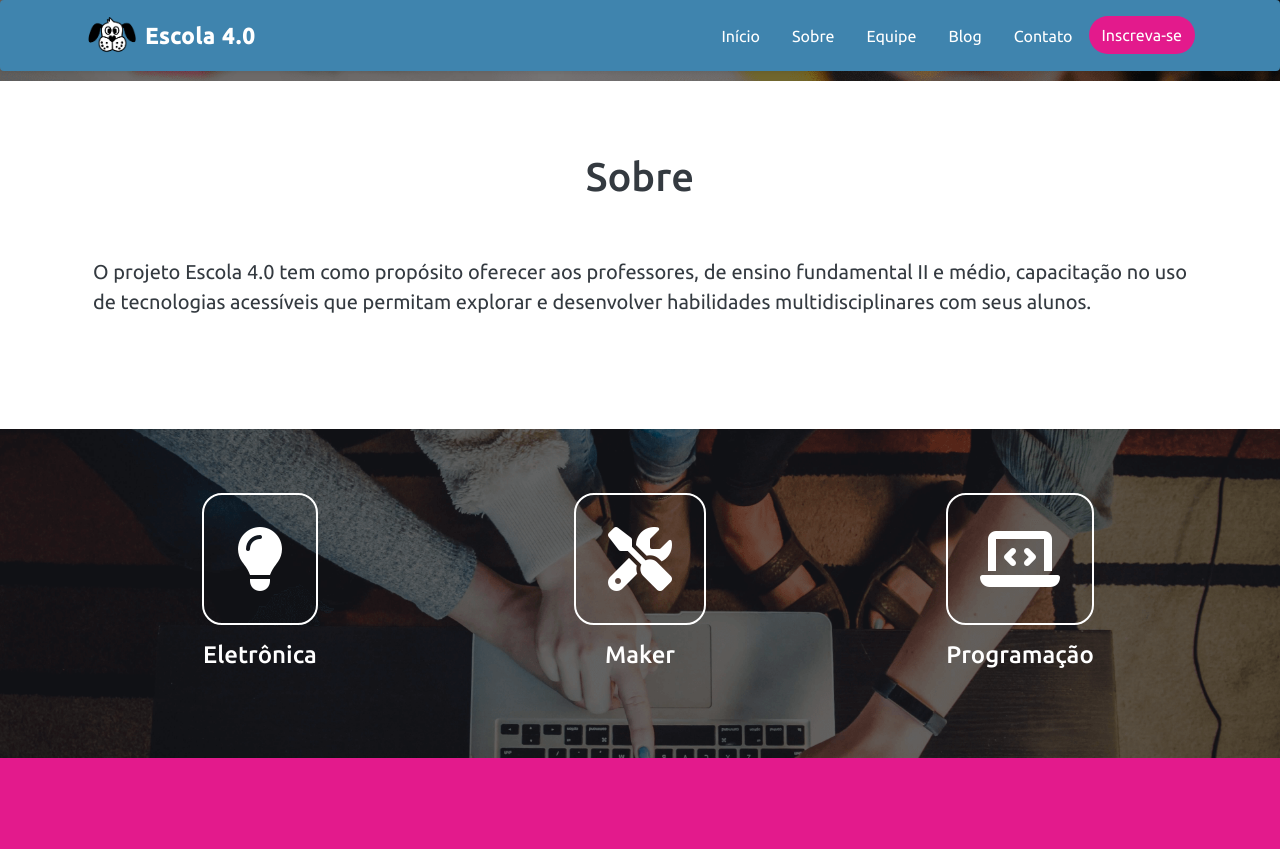
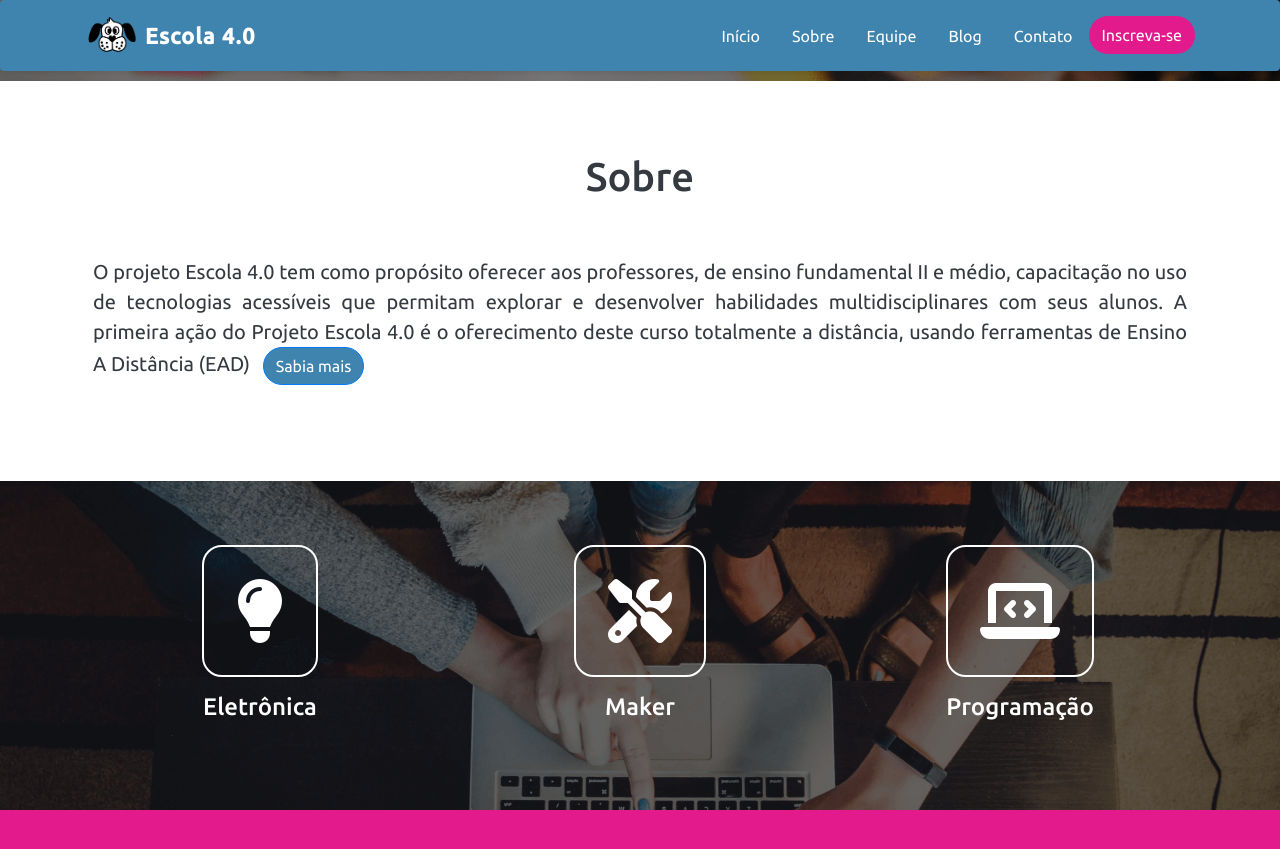
Before and after one commit to FBSeletronica/site-escola-40, a Jekyll site: the page built from index.md, in a window 1280 px wide and 900 px high, scrolled down 819 px. Shown: the top 849 px of the window. Built offline with Jekyll 4.4.1, drawn with Linux system fonts in a browser that asks for light colours; nearby versions of some CDN libraries.

```diff
--- a/_includes/about.html
+++ b/_includes/about.html
@@ -3,9 +3,9 @@
         <h1 class="pt-5 pb-5 text-center text-dark">Sobre</h1>
         <div class="row">
             <div class="col">
-                <p class=" pl-2 pr-2 pb-5 lead text-justify text-dark">
+                <div class="pl-2 pr-2 pb-5 lead text-justify text-dark">
                     {{ page.content }}
-                </p>
+                </div>
             </div>
         </div>
     </div>
--- a/index.md
+++ b/index.md
@@ -17,4 +17,11 @@ footer:
   description: Receba as atualizações sobre o curso.
 ---
 
-O projeto Escola 4.0 tem como propósito oferecer aos professores, de ensino fundamental II e médio, capacitação no uso de tecnologias acessíveis que permitam explorar e desenvolver habilidades multidisciplinares com seus alunos.
+O projeto Escola 4.0 tem como propósito oferecer aos professores, de ensino fundamental II e médio,
+capacitação no uso de tecnologias acessíveis que permitam explorar e desenvolver habilidades
+multidisciplinares com seus alunos.
+
+A primeira ação do Projeto Escola 4.0 é o oferecimento deste curso totalmente a distância, usando ferramentas de Ensino A Distância (EAD)
+<a href="/sobre">
+    <button type="button" class="ml-2 btn btn-primary">Sabia mais</button>
+</a>
```
Also changed, not shown: _layouts/page.html (added, +24 -0 lines), sobre.md (added, +18 -0 lines).
